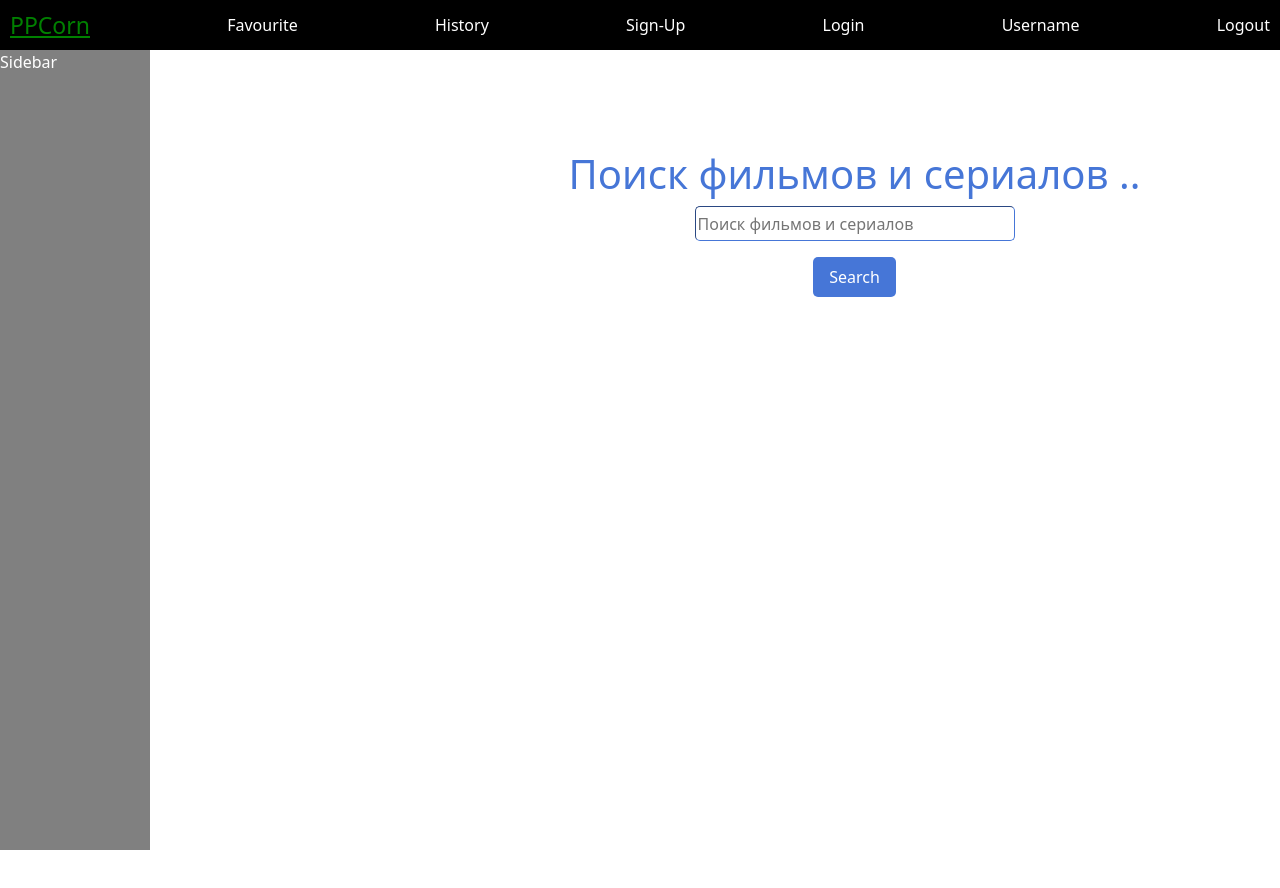
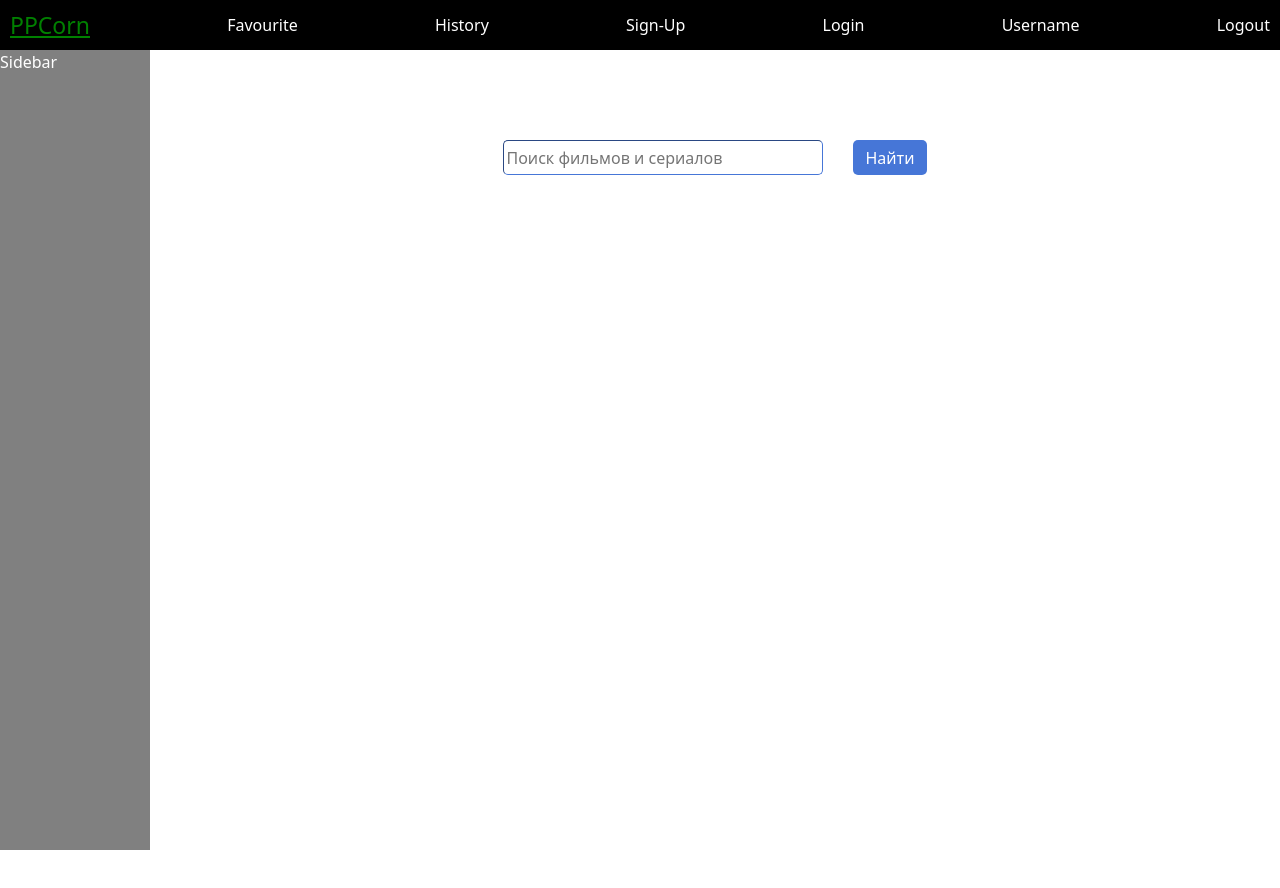
Before and after one commit to IanaChyrva/Andersen-ReactIntensive-MoviedDB, a React (Create React App) app: page /search in a window 1280 px wide. Shown: the top 888 px of the page. Before the commit the page ends 850 px from the top, so only its background shows below. Built offline with nearby package versions, Linux system fonts and the light colour scheme.

Commit message:
moviesList, movieItem added

```diff
--- a/package.json
+++ b/package.json
@@ -3,6 +3,7 @@
   "version": "0.1.0",
   "private": true,
   "dependencies": {
+    "@reduxjs/toolkit": "^1.6.2",
     "@testing-library/jest-dom": "^5.14.1",
     "@testing-library/react": "^11.2.7",
     "@testing-library/user-event": "^12.8.3",
@@ -10,6 +11,7 @@
     "react": "^17.0.2",
     "react-bootstrap": "^2.0.0-rc.0",
     "react-dom": "^17.0.2",
+    "react-redux": "^7.2.5",
     "react-router-dom": "^5.3.0",
     "react-scripts": "4.0.3",
     "web-vitals": "^1.1.2"
--- a/src/App.js
+++ b/src/App.js
@@ -1,16 +1,15 @@
 import React from 'react';
-import { BrowserRouter as Router } from 'react-router-dom';
+import { BrowserRouter as Router} from 'react-router-dom';
 import { Provider } from 'react-redux';
 
 import './App.css';
 import Header from './components/header/Header';
-
 import Main from './components/main/Main';
 import Sidebar from './components/sidebar/Sidebar';
-import { SearchPanel } from './components/search-panel/searchPanel';
 import store from './store/index';
 
 import 'bootstrap/dist/css/bootstrap.min.css';
+
 
 
 function App() {
@@ -21,7 +20,6 @@ function App() {
       <div className='body'>
         <Sidebar />
         <Main/>
-        <SearchPanel/>
       </div>
     </Router>
     </Provider>
--- a/src/components/main/Main.module.css
+++ b/src/components/main/Main.css
@@ -2,3 +2,7 @@
   margin: 0 auto;
   margin-top: 50px;
 }
+.main {
+  margin: 0 auto;
+  margin-top: 50px;
+}
--- a/src/components/main/Main.jsx
+++ b/src/components/main/Main.jsx
@@ -2,17 +2,19 @@ import React from 'react';
 import { Switch, Route } from 'react-router-dom';
 import Favourite from '../favourite/Favourite';
 import History from '../history/History';
-import Home from '../home/Home';
+import { SearchPanel } from '../search-panel/SearchPanel'
 import LoginPage from '../login-page/LoginPage';
 import RegistrationForm from '../registration-form/RegistrationForm';
-import styles from './Main.module.css';
+import {MoviesList} from '../movies-list/moviesList'
+import { SearchForm } from '../search-panel/SearchForm'
+import './Main.css'
 
 const Main = () => {
   return (
-    <div className={styles.mainWindow}>
+    <div className='mainWindow'>
       <Switch>
         <Route exact path='/'>
-          <Home />
+          <SearchPanel/>
         </Route>
         <Route path='/history'>
           <History />
@@ -32,6 +34,12 @@ const Main = () => {
         <Route path='/logout'>
           <div>Logout</div>
         </Route>
+        <Route path='/search'>
+          <div>
+          <SearchForm/>
+          <MoviesList />
+          </div>
+        </Route>
       </Switch>
     </div>
   );
--- /dev/null
+++ b/src/components/movie-item/MovieItem.jsx
@@ -0,0 +1,18 @@
+import React from 'react'
+import './movieItem.css'
+
+export const MovieItem = (props) => {
+    const {title, year, posterUrl} = props.movie
+    return (
+      <div className="card movieCard">
+      <img src={posterUrl} className="card-img-top movieCard_img"alt="постер"/>
+      <div className="card-body">
+        <h5 className="card-title">{title}</h5>
+        <p className="card-text yearInfo">{year}</p>
+        <div className='detailsLink'>
+          <a href="#">Подробнее</a>
+        </div>
+      </div>
+      </div>
+    )
+}
--- /dev/null
+++ b/src/components/movie-item/movieItem.css
@@ -0,0 +1,24 @@
+.movieCard {
+    width: 100%;
+}
+.movieCard_img {
+    height: 270px;
+    object-fit: cover;
+
+}
+
+.detailsLink {
+    position: absolute;
+    bottom: 5px;
+    left: 50%;
+    transform: translateX(-50%);
+}
+
+.detailsLink a{
+    color: black;
+    text-decoration: none;
+    cursor: pointer;
+    font-size: 17px;
+    font-weight: 600;
+
+}
--- /dev/null
+++ b/src/components/movies-list/moviesList.css
@@ -0,0 +1,20 @@
+.moviesList {
+    margin-top: 50px;
+    margin-bottom: 30px;
+    display: grid;
+    grid-template-columns: repeat(4, 220px);
+    grid-auto-columns: 200px;
+    grid-template-rows: repeat(2, minmax(350px, auto));
+    grid-auto-rows: minmax(350px, auto);
+    gap: 20px 35px;
+    justify-items: center;
+}
+
+.blockNotFound {
+    margin-top: 50px;
+}
+
+.blockNotFound_text {
+    text-align: center;
+    font-size: 20px;
+}
--- /dev/null
+++ b/src/components/movies-list/moviesList.jsx
@@ -0,0 +1,31 @@
+import React from 'react'
+import { useSelector } from 'react-redux'
+import { MovieItem } from '../movie-item/MovieItem'
+import imageNotFound from '../../assets/images/nothing-icon.jpg'
+import './moviesList.css'
+
+export const MoviesList = () => {
+    const {movies, status} = useSelector(state => state.movies)
+
+    const MoviesBlock = () => {
+        return (
+            <div className='moviesList'>
+                {movies.map((item, index) => <MovieItem key={index} movie={item}/>)}
+            </div>
+        )
+    }
+    const MovieNotFound = () => {
+        return (
+            <div className='blockNotFound'>
+                <p className='blockNotFound_text'>Movie not found</p>
+                <img src={imageNotFound} alt='not found'></img>
+            </div>
+        )
+    }
+    const content = status === 'rejected' ? < MovieNotFound/> : <MoviesBlock/>
+    return(
+        <>
+            {content}
+        </>
+    )
+}
--- /dev/null
+++ b/src/components/search-panel/SearchForm.jsx
@@ -0,0 +1,37 @@
+import React from 'react';
+import { useState } from 'react'
+import {useDispatch} from 'react-redux'
+import { useHistory } from "react-router-dom";
+import { fetchMovies } from '../../store/moviesSlice'
+import './SearchPanel.css'
+
+export const SearchForm = () => {
+  const [text, setText] = useState('')
+  const dispatch = useDispatch()
+  let history = useHistory();
+  const onValueChange = (e) => {
+      setText(e.target.value)
+  }
+  const onFetch = (e) => {
+    e.preventDefault();
+    dispatch(fetchMovies(text));
+    history.push("/search")
+    setText('')
+  }
+  return(
+    <div className='searchForm'>
+        <form id="searchForm" onSubmit={onFetch}>
+            <input
+              value={text}
+              type="text"
+              name="searchText"
+              placeholder="Поиск фильмов и сериалов "
+              onChange={onValueChange}
+            />
+            <button type="submit" className="btn btn-primary btn-bg">
+              Найти
+            </button>
+          </form>
+    </div>
+  )
+  }
--- a/src/components/search-panel/searchPanel.css
+++ b/src/components/search-panel/searchPanel.css
@@ -1,19 +1,23 @@
 .searchPanel {
+    margin: 50px auto 0 auto
+}
+
+.searchPanel h1 {
+    color: #4676D7
+}
+.searchForm {
     display: flex;
     flex-direction: column;
     align-items: center;
-    margin: 100px auto 0 auto;
+    margin: 40px auto 0 auto
+    ;
 }
-.searchPanel h1 {
-    color: #4676D7
+
+.searchForm form {
+    display: flex;
+
 }
-.searchPanel form {
-    display: flex;
-    flex-direction: column;
-    align-items: center;
-    justify-content: space-between;
-}
-.searchPanel input {
+.searchForm input {
     width: 320px;
     height: 35px;
     border-radius: 5px;
@@ -21,12 +25,12 @@
     border-width: 1px;
 }
 
-.searchPanel button {
-    margin-top: 20px;
+.searchForm button {
+    margin: 0 auto 0 30px;
+    height: 35px;
     border: 0;
     border-radius: 5px;
     background: #4676D7;
     color: #fff;
-    padding: 8px 16px;
     font-size: 16px;
 }
--- a/src/components/search-panel/searchPanel.jsx
+++ b/src/components/search-panel/searchPanel.jsx
@@ -1,36 +1,13 @@
-import { useState } from 'react'
-import {useDispatch} from 'react-redux'
-import { fetchMovies } from '../../store/moviesSlice'
-import './searchPanel.css'
+import React from 'react';
+import './SearchPanel.css'
+import { SearchForm } from "./SearchForm"
+
+const subtitle = <h1>Поиск фильмов и сериалов...</h1>
 
 export const SearchPanel = () => {
-  const [text, setText] = useState('')
-  const dispatch = useDispatch()
-  const onValueChange = (e) => {
-      setText(e.target.value)
-  }
-  const onFetch = (e) => {
-    e.preventDefault();
-    dispatch(fetchMovies(text));
-    setText('')
-  }
-  return(
+  return (
     <div className='searchPanel'>
-        <h1>
-            Поиск фильмов и сериалов ..
-        </h1>
-        <form id="searchForm" onSubmit={onFetch}>
-            <input
-              value={text}
-              type="text"
-              name="searchText"
-              placeholder="Поиск фильмов и сериалов "
-              onChange={onValueChange}
-            />
-            <button type="submit" className="btn btn-primary btn-bg mt-3">
-              Search
-            </button>
-          </form>
+    {subtitle}
+    <SearchForm/>
     </div>
-  )
-}
+  )}
--- a/src/services/movieDBServise.js
+++ b/src/services/movieDBServise.js
@@ -1,6 +1,14 @@
 
    const _apiBase = 'http://www.omdbapi.com/?apikey=';
    const _apiKey = 'a445a5cd';
+   const _transformMovie = (movie) => {
+    return {
+        title: movie.Title,
+        year: movie.Year,
+        posterUrl : movie.Poster,
+        type: movie.Type
+    }
+}
 
    const getResource = async (url) => {
     let res = await fetch(url);
@@ -17,5 +25,5 @@
 
 export const getMovieByName = async (name) => {
     const res = await getResource(`${_apiBase}${_apiKey}&s=${name}`);
-    return res
+    return res.Search.map(_transformMovie)
     }
```
Also changed, not shown: src/assets/images/nothing-icon.jpg (added), 1 other file (tests, documents, lock files or other folders).
